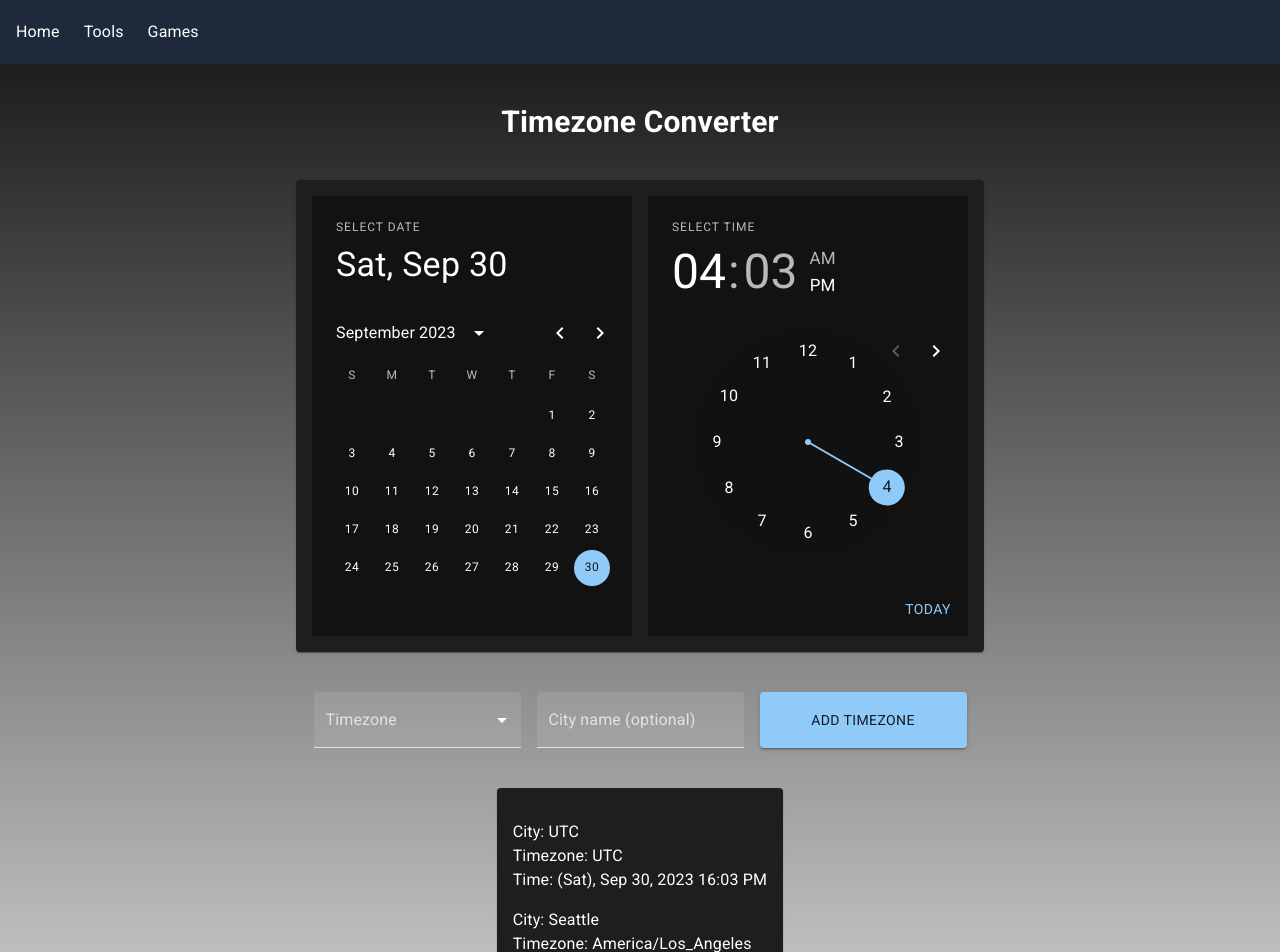
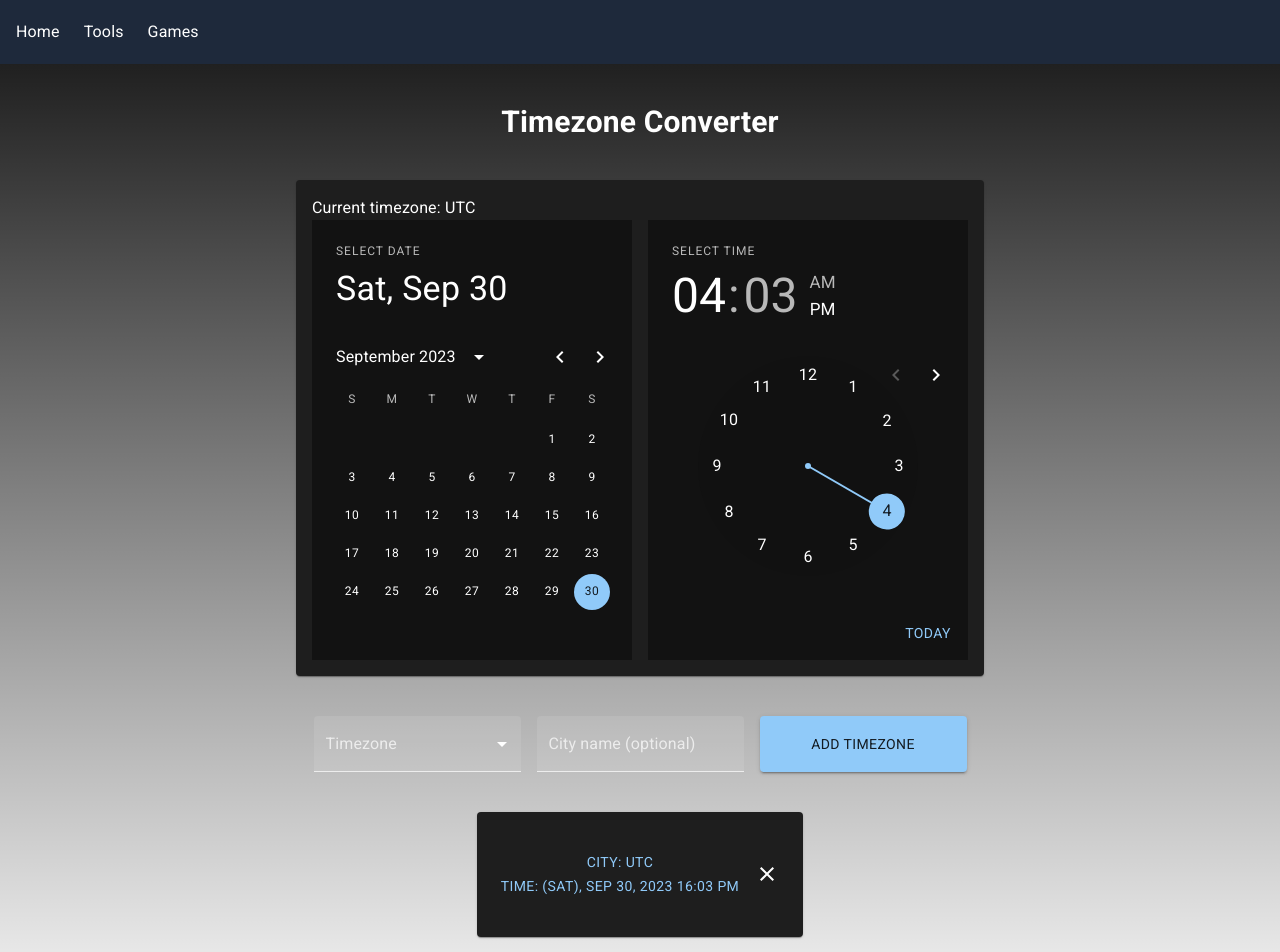
Before and after one commit to jayhuich/portfolio, a Next.js app: page /tools/timezone in a window 1280 px wide. Shown: the top 952 px of the page. Built offline with nearby package versions, Linux system fonts and the light colour scheme.

Commit message:
feat: dynamic timezone display

```diff
--- a/src/app/tools/timezone/page.tsx
+++ b/src/app/tools/timezone/page.tsx
@@ -7,7 +7,8 @@ import * as React from "react";
 import DatePicker from "@/components/datePicker";
 import SearchableSelect from "@/components/searchableSelect";
 import TimePicker from "@/components/timePicker";
-import { Button, FormControl, InputLabel, Paper, TextField } from "@mui/material";
+import CloseIcon from "@mui/icons-material/Close";
+import { Button, FormControl, IconButton, InputLabel, Paper, TextField } from "@mui/material";
 
 type Timezone = {
   tz: string;
@@ -17,32 +18,35 @@ type Timezone = {
 export default function TimezonePage() {
   dayjs.extend(utc);
   dayjs.extend(timezone);
+  function tzToCity(tz: string) {
+    return tz.split("/").pop()?.replaceAll("_", " ");
+  }
 
   const allTimezones = Intl.supportedValuesOf("timeZone");
 
-  const [timezones, setTimezones] = React.useState([
-    { tz: dayjs.tz.guess() },
-    { tz: "America/Los_Angeles", city: "Seattle" },
-    { tz: "Europe/London", city: "Glasgow" },
-    { tz: "Asia/Hong_Kong" }
-  ] as Timezone[]);
+  const [timezones, setTimezones] = React.useState([{ tz: dayjs.tz.guess() }] as Timezone[]);
   const [newTimezone, setNewTimezone] = React.useState({ tz: "" } as Timezone);
 
   const [time, setTime] = React.useState(dayjs());
+  const [currentTimezone, setCurrentTimezone] = React.useState(dayjs.tz.guess());
 
   function addTimezone() {
-    try {
-      time.tz(newTimezone.tz);
-    } catch {
-      console.error("Not a valid time zone");
-    }
+    if (newTimezone.tz == "") return;
+    time.tz(newTimezone.tz);
     setTimezones([...timezones, newTimezone]);
+    setNewTimezone({ tz: "" } as Timezone);
+  }
+
+  function updateDisplayedTime(tz: string) {
+    setCurrentTimezone(tz);
+    setTime(dayjs().tz(tz));
   }
 
   return (
     <main className="container flex flex-col items-center justify-between mx-auto px-4 md:px-10 py-10 gap-10">
       <h1 className="text-3xl font-bold">Timezone Converter</h1>
       <Paper elevation={1} className="p-4">
+        <div className="">Current timezone: {tzToCity(currentTimezone)}</div>
         <div className="grid md:grid-cols-2 gap-4">
           <div className="w-full md:w-auto flex flex-auto justify-center md:justify-end">
             <DatePicker value={time} onChange={(time) => time && setTime(time)} />
@@ -84,9 +88,19 @@ export default function TimezonePage() {
         {timezones.map((e, i) => {
           return (
             <div key={i} className="my-4">
-              <p>City: {e.city || e.tz.split("/").pop()?.replaceAll("_", " ")}</p>
-              <p>Timezone: {e.tz}</p>
-              <p>Time: {time.tz(e.tz).format("(ddd), MMM D, YYYY HH:mm A")}</p>
+              <Button onClick={() => updateDisplayedTime(e.tz)}>
+                <div>
+                  <p>City: {e.city || tzToCity(e.tz)}</p>
+                  <p>Time: {time.tz(e.tz).format("(ddd), MMM D, YYYY HH:mm A")}</p>
+                </div>
+              </Button>
+              <IconButton
+                onClick={() =>
+                  setTimezones(timezones.filter((ee) => ee.city != e.city || ee.tz != e.tz))
+                }
+              >
+                <CloseIcon />
+              </IconButton>
             </div>
           );
         })}
```
